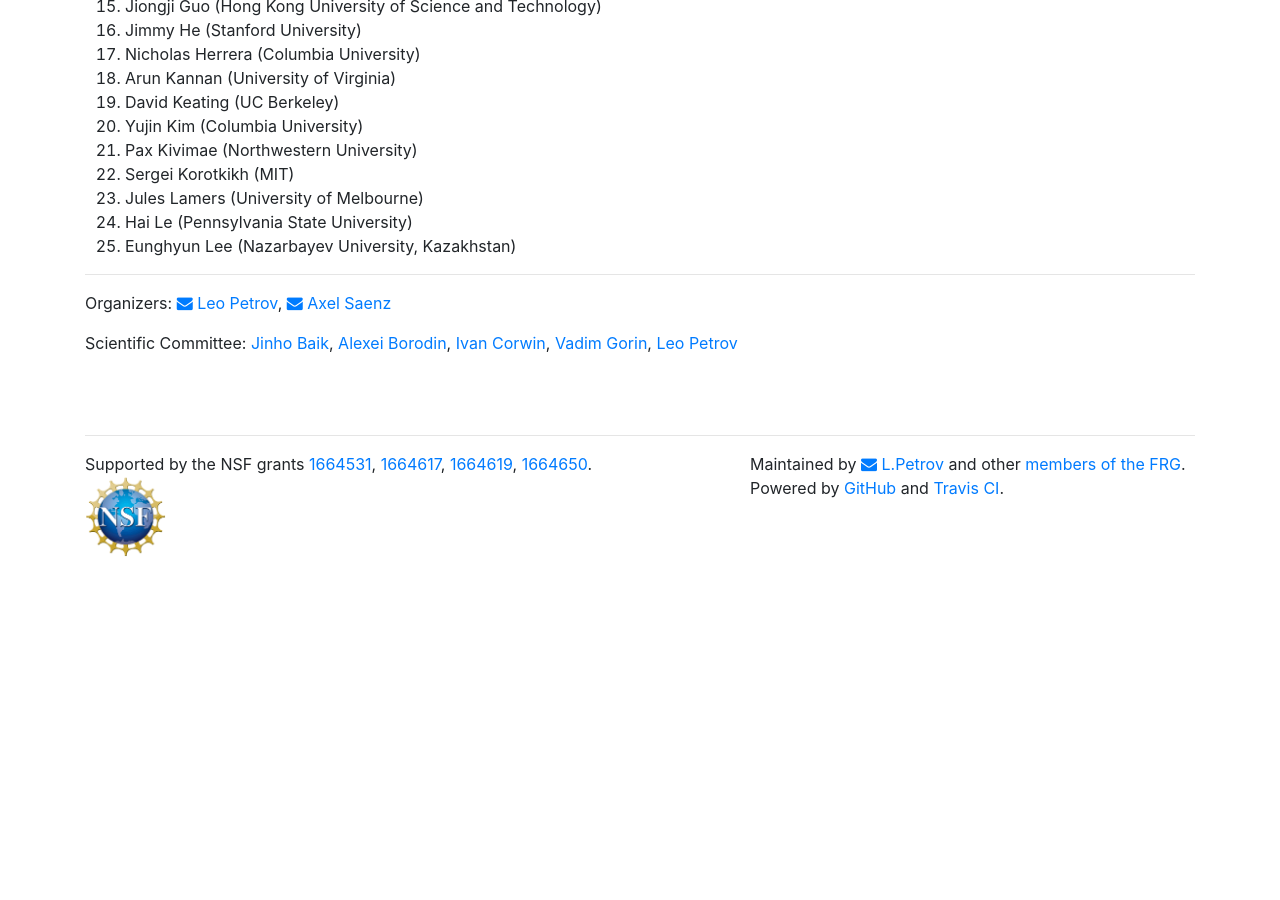
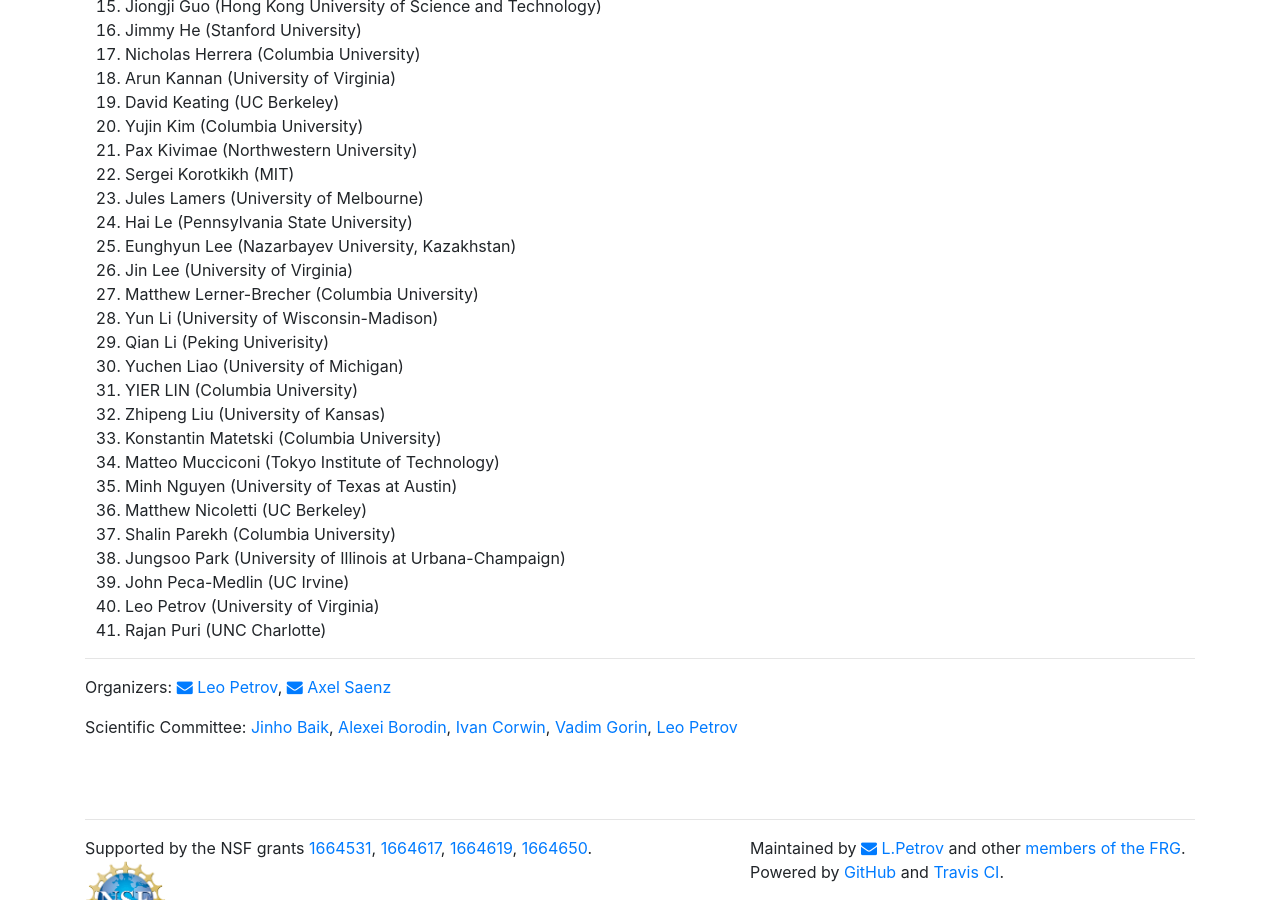
Before and after one commit to int-prob/int-prob-code, a Jekyll site: the page built from vipss2019/participants.md, in a window 1280 px wide and 900 px high, scrolled down 943 px. Built offline with Jekyll 4.4.1, drawn with Linux system fonts in a browser that asks for light colours; nearby versions of some CDN libraries; before the commit the page ends 1500 px from its top, so only the background shows below that.

Commit message:
Update participants.md

```diff
--- a/vipss2019/participants.md
+++ b/vipss2019/participants.md
@@ -43,7 +43,22 @@ permalink: /vipss2019/participants/
 1.  Jules	Lamers	(University of Melbourne)
 1.  Hai	Le	(Pennsylvania State University)
 1.  Eunghyun	Lee	(Nazarbayev University, Kazakhstan)
-
+1.  Jin	Lee	(University of Virginia)
+1.  Matthew	Lerner-Brecher	(Columbia University)
+1.  Yun	Li (University of Wisconsin-Madison)
+1.  Qian	Li	(Peking Univerisity)
+1.  Yuchen	Liao	(University of Michigan)
+1.  YIER	LIN	(Columbia University)
+1.  Zhipeng	Liu	(University of Kansas)
+1.  Konstantin	Matetski	(Columbia University)
+1.  Matteo	Mucciconi	(Tokyo Institute of Technology)
+1.  Minh	Nguyen	(University of Texas at Austin)
+1.  Matthew	Nicoletti	(UC Berkeley)
+1.  Shalin	Parekh	(Columbia University)
+1.  Jungsoo	Park (University of Illinois at Urbana-Champaign)
+1.  John	Peca-Medlin	(UC Irvine)
+1.  Leo	Petrov	(University of Virginia)
+1.  Rajan	Puri	(UNC Charlotte)
 
 
 
```
